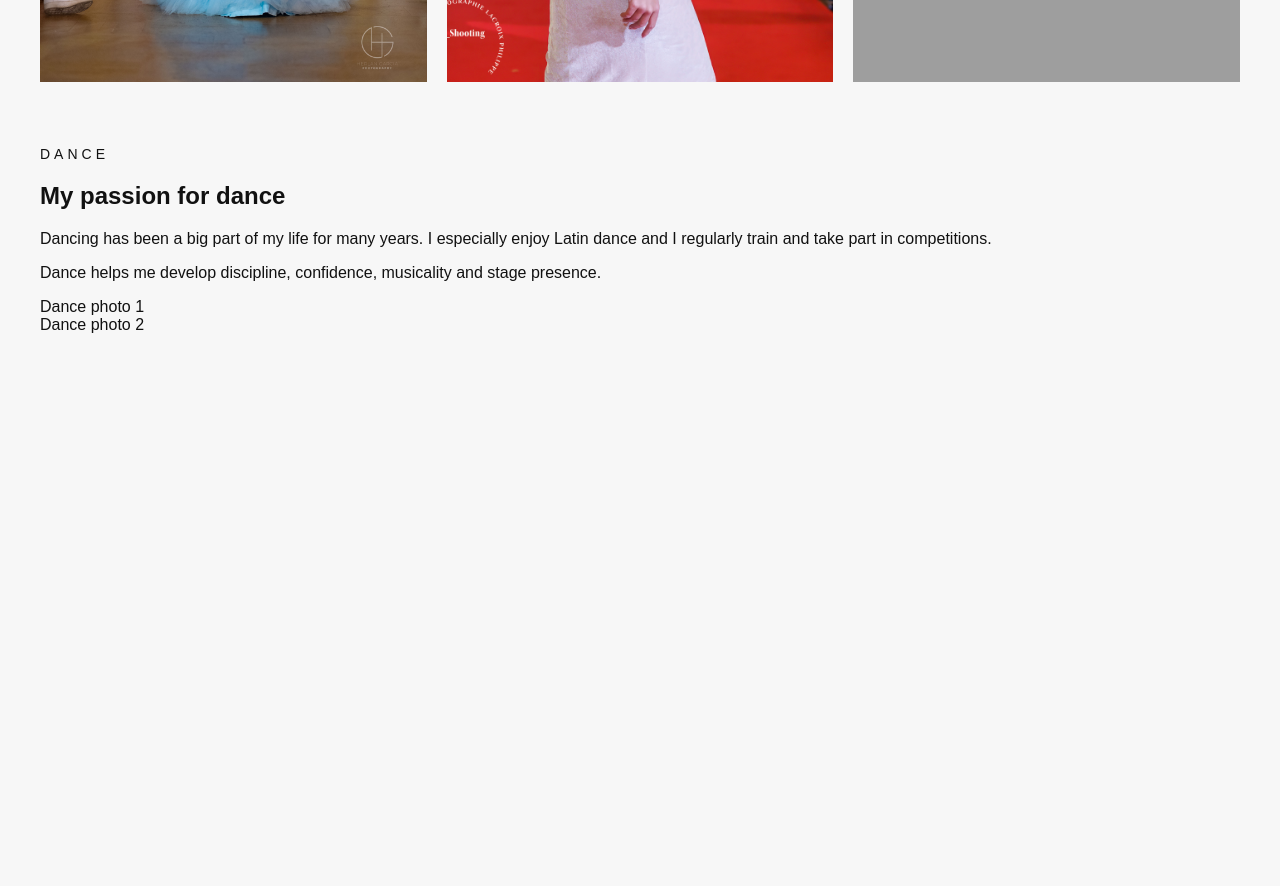
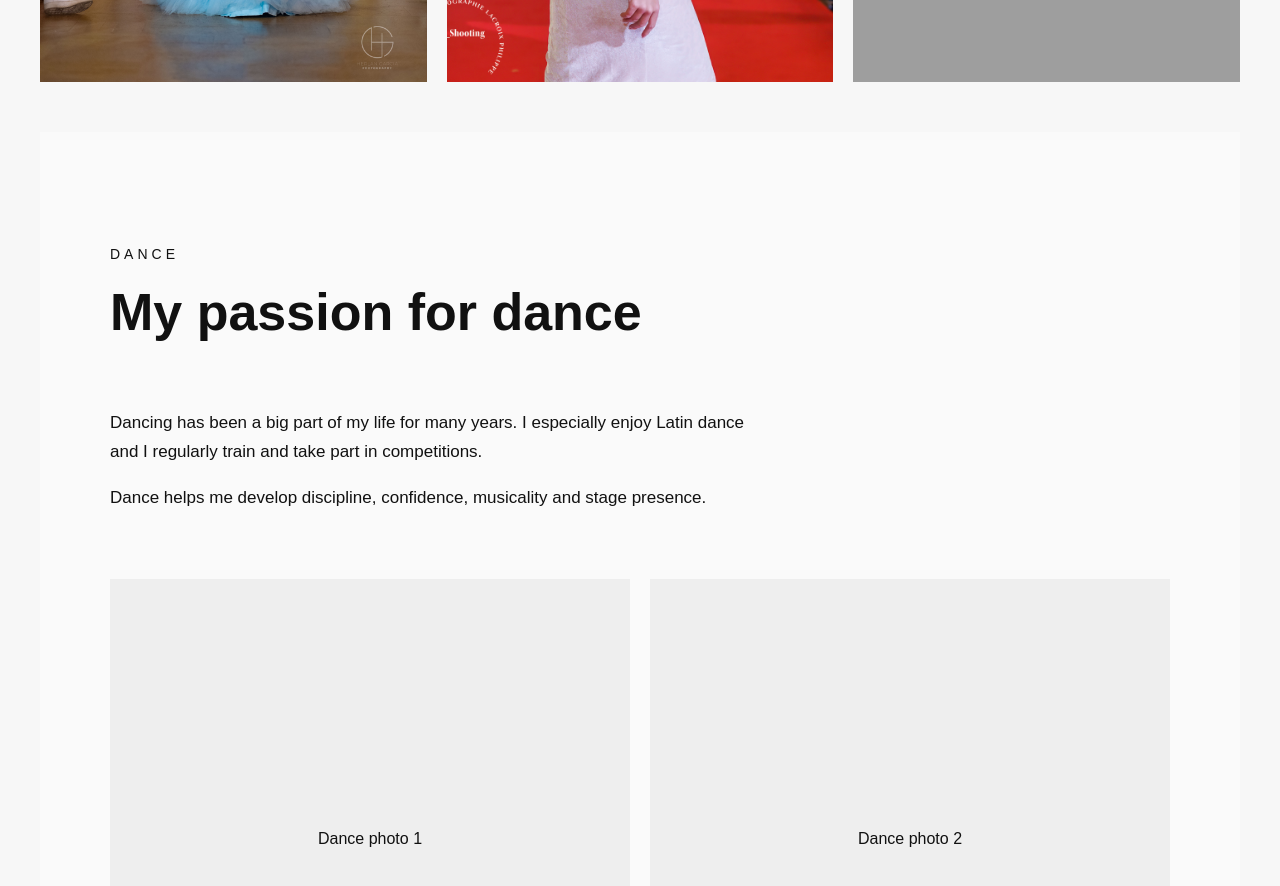
Before and after one commit to d4qssss/My-Personal-Website, a plain HTML site: page index.html in a window 1280 px wide. Shown: the part 2380-3266 px from the top of the page. Before the commit the page ends 2714 px from the top, so only its background shows below. Drawn offline with Linux system fonts and the light colour scheme; grey boxes are pictures that could not be loaded.

Commit message:
Update style.css

```diff
--- a/style.css
+++ b/style.css
@@ -192,6 +192,60 @@ body {
     object-fit: cover;
     display: block;
 }
+/* DANCE */
+
+.dance {
+    min-height: 100vh;
+    padding: 100px 70px;
+    background-color: #fafafa;
+    box-sizing: border-box;
+}
+
+.dance-container {
+    max-width: 1200px;
+    margin: 0 auto;
+}
+
+.dance-header {
+    margin-bottom: 50px;
+}
+
+.dance-header h2 {
+    font-size: 52px;
+    margin: 10px 0;
+}
+
+.dance-content {
+    display: flex;
+    flex-direction: column;
+    gap: 50px;
+}
+
+.dance-text {
+    max-width: 650px;
+}
+
+.dance-text p {
+    font-size: 17px;
+    line-height: 1.7;
+}
+
+.dance-gallery {
+    display: grid;
+    grid-template-columns: repeat(2, 1fr);
+    gap: 20px;
+}
+
+.dance-box {
+    height: 520px;
+    background-color: #eeeeee;
+
+    display: flex;
+    justify-content: center;
+    align-items: center;
+
+    overflow: hidden;
+}
 /* MOBILE VERSION */
 
 @media (max-width: 786px) {
@@ -268,7 +322,21 @@ body {
     .modeling-gallery {
         grid-template-columns: 1fr;
     }
+.dance {
+    padding: 80px 25px;
+}
 
+.dance-header h2 {
+    font-size: 38px;
+}
+
+.dance-gallery {
+    grid-template-columns: 1fr;
+}
+
+.dance-box {
+    height: 400px;
+}
 }
 /* FINAL MODELING GALLERY */
 
```
